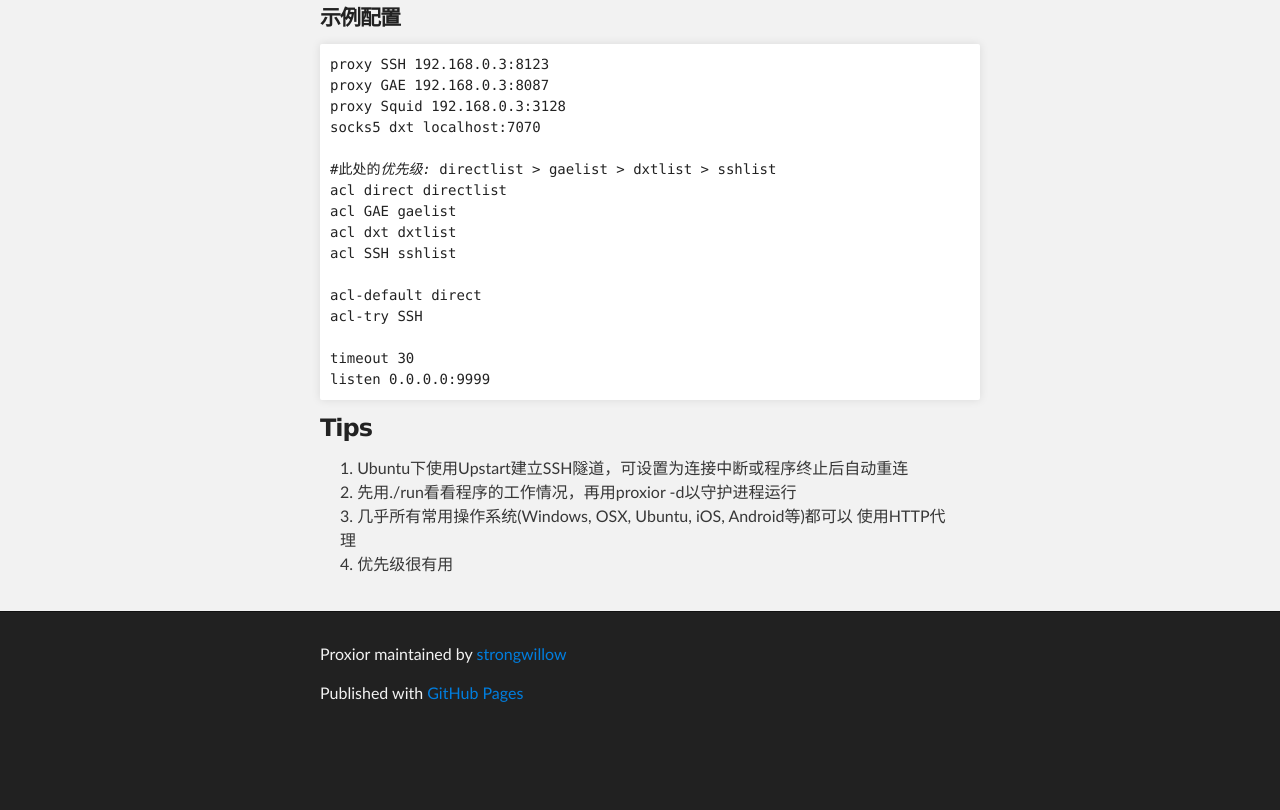
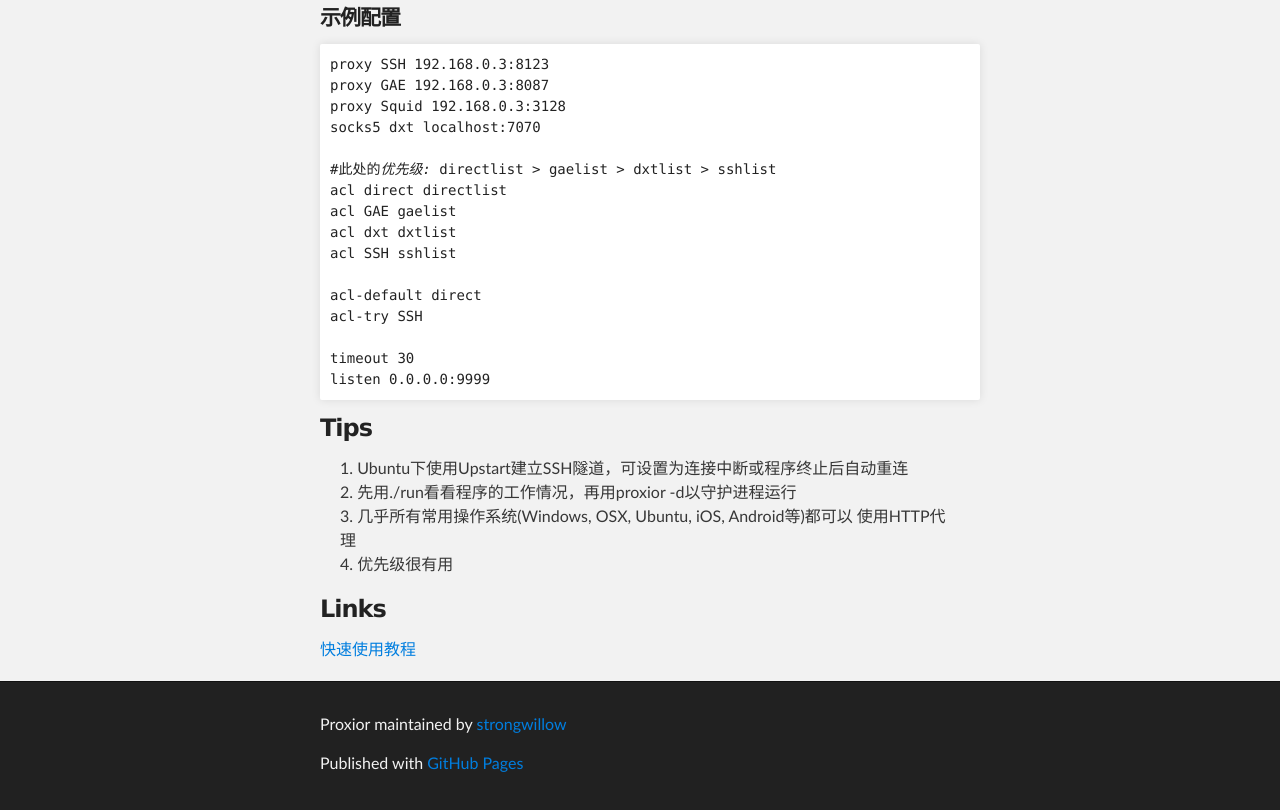
Before and after one commit to quinncnl/proxior, a plain HTML site: page index.html in a window 1280 px wide. Shown: the part 1996-2806 px from the top of the page. Before the commit the page ends 2736 px from the top, so only its background shows below. Drawn offline with Linux system fonts and the light colour scheme.

Commit message:
add tutorial link

```diff
--- a/index.html
+++ b/index.html
@@ -126,8 +126,12 @@ listen 0.0.0.0:9999
   <li>几乎所有常用操作系统(Windows, OSX, Ubuntu, iOS, Android等)都可以
   使用HTTP代理</li>
   <li>优先级很有用</li>
+</ol>
 
-</ol>
+<h3>Links</h3>
+<a
+href="http://cleartsai.blogspot.com/2013/02/proxior-for-windows.html">
+快速使用教程</a>
       </section>
     </div>
 
```
